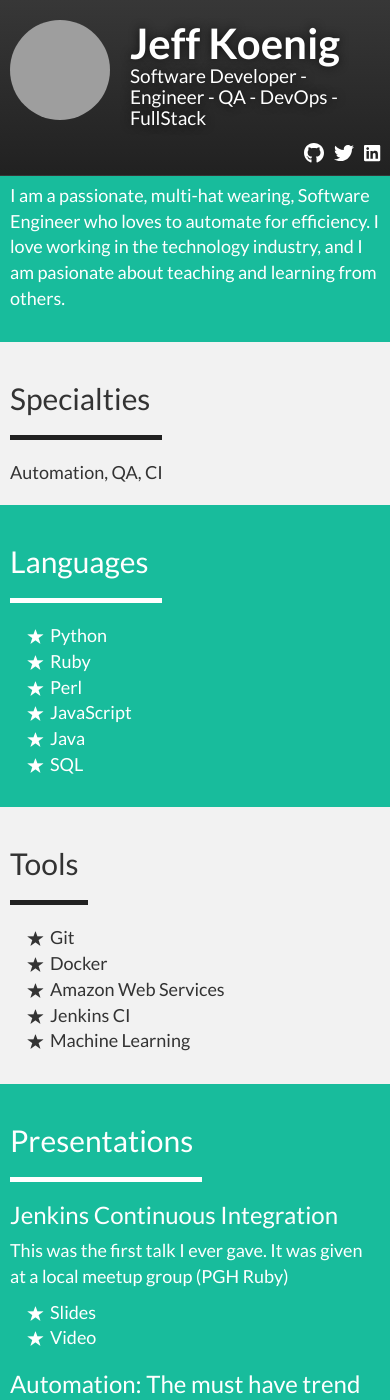
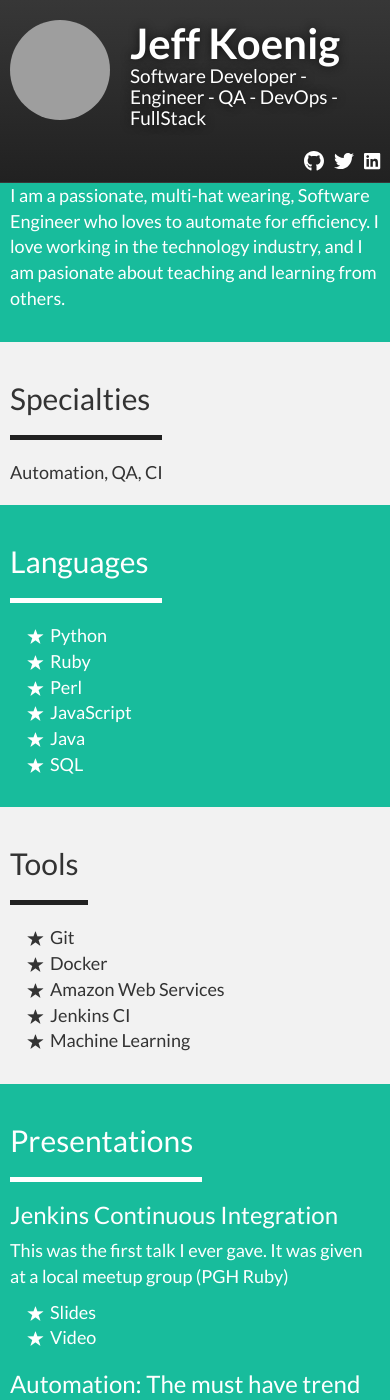
Before and after one commit to TheJefe/thejefe.github.io, a Jekyll site: the page built from index.html, in a window 390 px wide and 1400 px high. Built offline with Jekyll 4.4.1, drawn with Linux system fonts in a browser that asks for light colours; grey boxes are pictures that could not be loaded.

Commit message:
more header size polishing

```diff
--- a/css/style.scss
+++ b/css/style.scss
@@ -29,15 +29,16 @@
 
 .navbar header{
     display: inline-block;
-    /* mix-width: 640px; */
-    /* max-width: 640px; */
-    width: 640px;
+    position: relative;
+    max-width: 640px;
     margin: 0 auto;
-    left: 340px;
+    white-space: nowrap;
+    padding-left: 18em;
 }
 
 .navbar.shrink header{
     padding: 10px;
+    padding-left: 18em;
 }
 
 .social-links{
@@ -170,14 +171,26 @@
     color: white;
 }
 
-@media (max-width:700px){
+@media (min-width:819px) and (max-width: 1278px){
+    .navbar header{
+        padding-left: 10px;
+    }
+}
+
+@media (max-width: 819px){
     .navbar header{
         width: auto;
         left: 0px;
-        padding-bottom: 0px;
+        padding-bottom: 10px;
+        white-space: unset;
+        padding-left: 10px;
+    }
+    nav.navbar.shrink {
+        padding-left: 0px;
     }
     .navbar.shrink header {
         display: inline-flex;
+        padding-left: 10px;
     }
     #project_tagline{
         margin: 0px;
```
